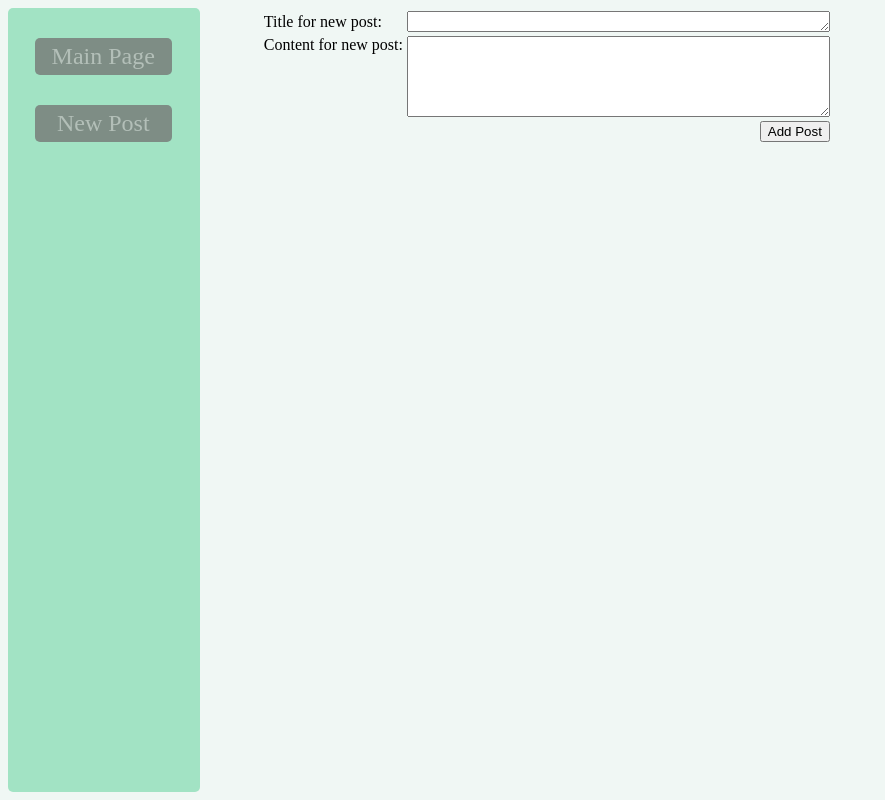
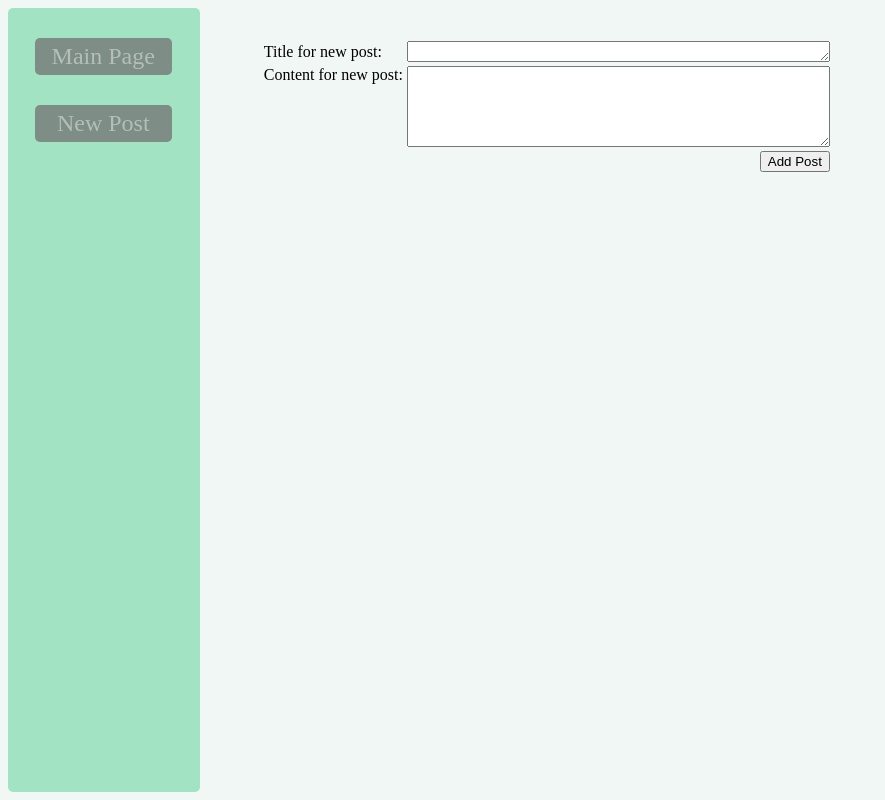
Before and after one commit to MeGodzillaUDead/blogz, a Flask app: page /newpost in a window 1280 px wide. Shown: the whole page, without its empty margins (0-885 px from the left). Run offline with Flask 2, Linux system fonts and the light colour scheme.

Commit message:
added margin-top to table so it lines up with nav links better

```diff
--- a/templates/newpost.html
+++ b/templates/newpost.html
@@ -1,7 +1,7 @@
 {% extends "base.html" %}
 {% block content %}
 	<form method="post">
-		<table>
+		<table style="margin-top: 30px">
 			<tr>
 				<td>
 				<label for="title">Title for new post: </label>
```
